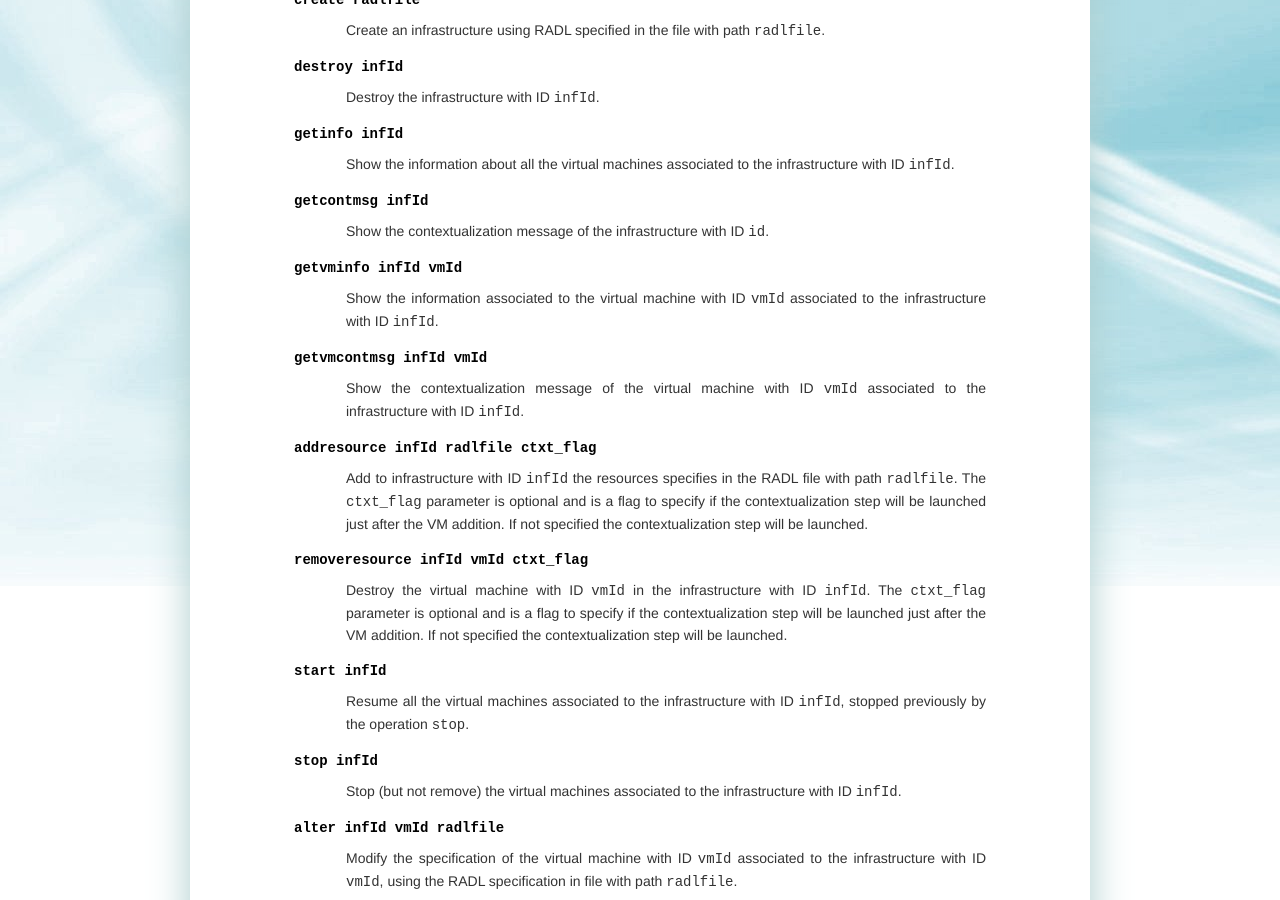
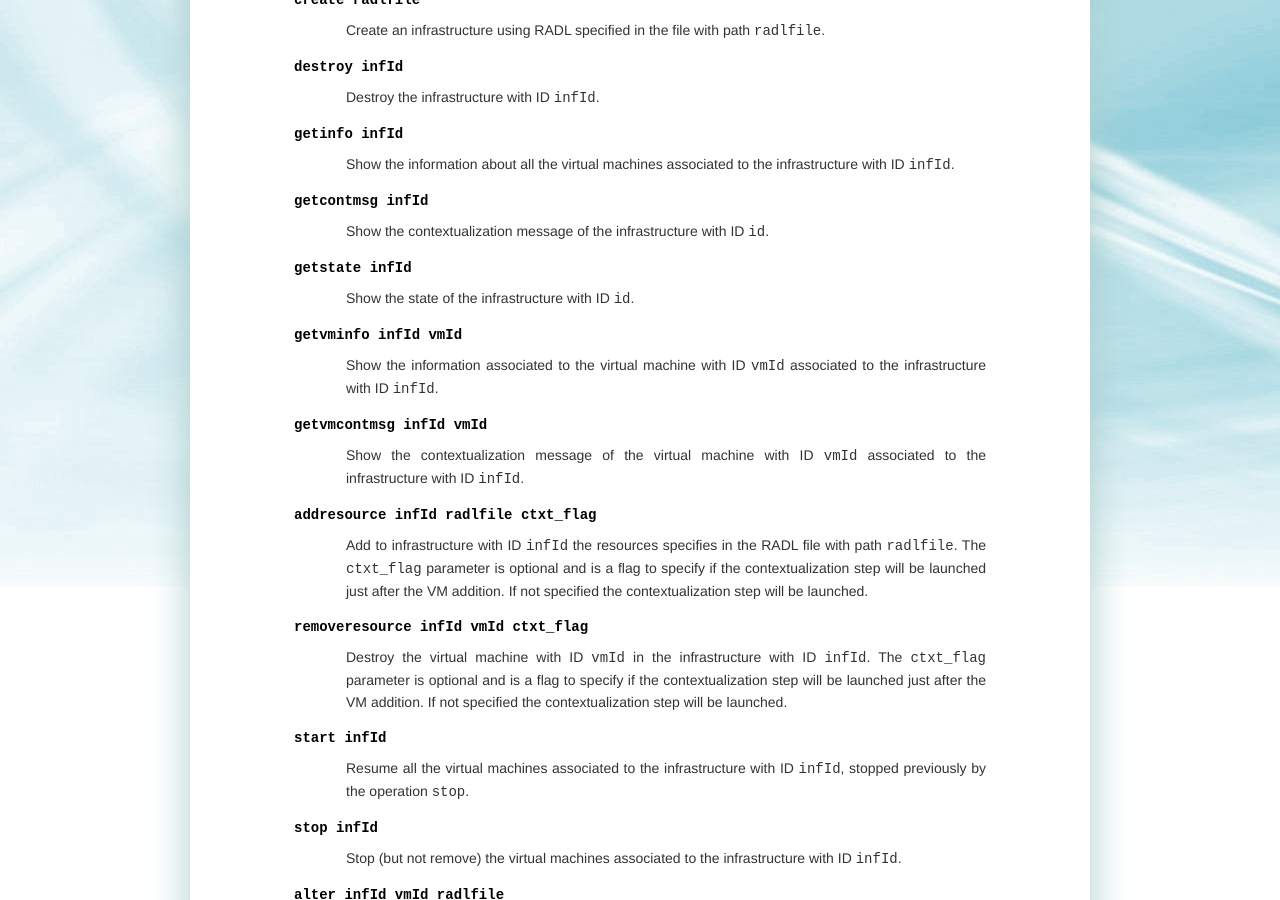
Before and after one commit to grycap/im-client, a Sphinx documentation site: the page built from doc/source/client.rst, in a window 1280 px wide and 900 px high, scrolled down 842 px. Built offline with Sphinx 7.4.7, drawn with Linux system fonts in a browser that asks for light colours.

Commit message:
Update doc

```diff
--- a/doc/source/client.rst
+++ b/doc/source/client.rst
@@ -52,6 +52,9 @@ The :program:`im_client` is called like this::
 
    ``getcontmsg infId``
       Show the contextualization message of the infrastructure with ID ``id``.
+
+   ``getstate infId``
+      Show the state of the infrastructure with ID ``id``.
 
    ``getvminfo infId vmId``
       Show the information associated to the virtual machine with ID ``vmId``
```
